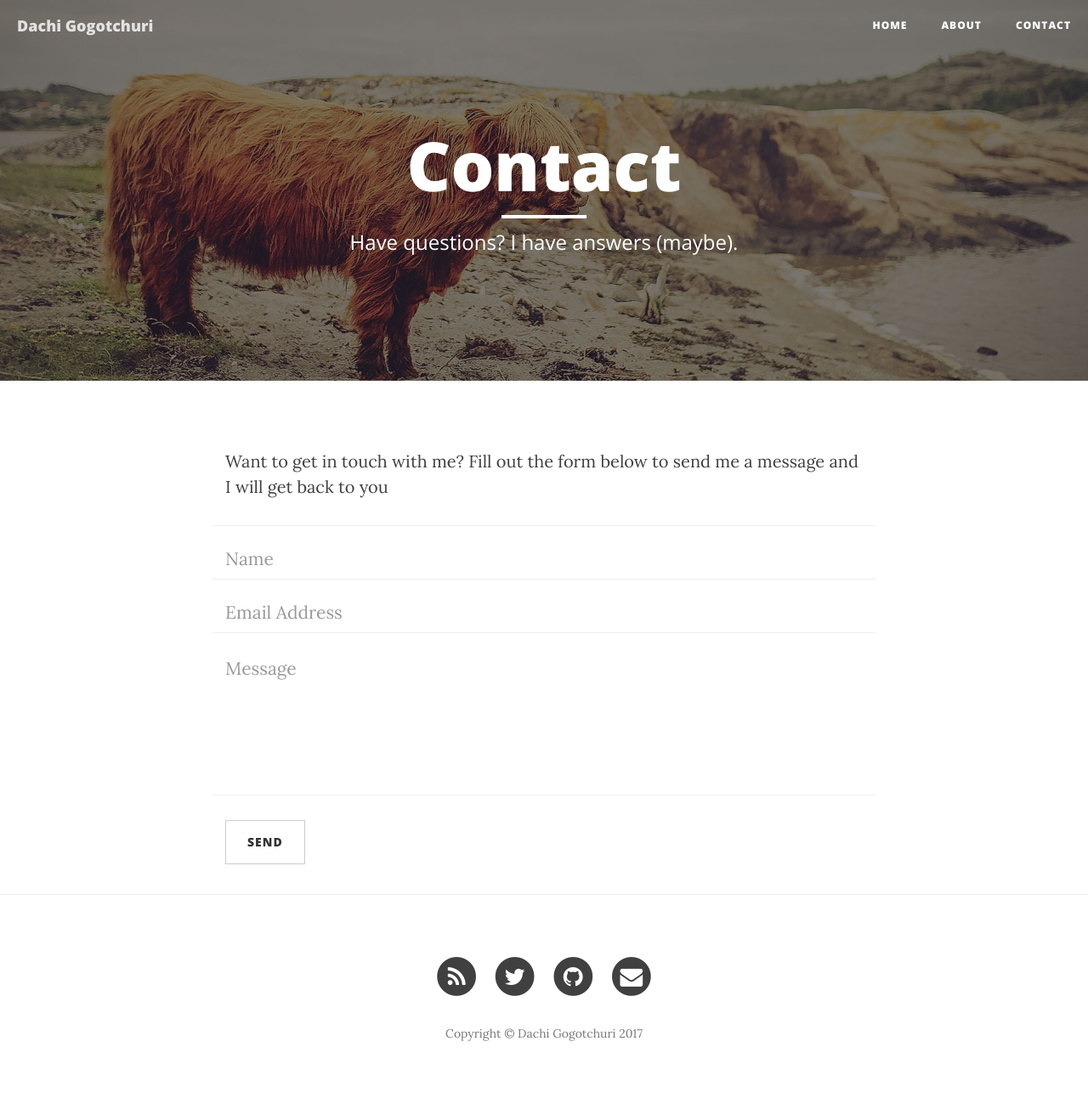
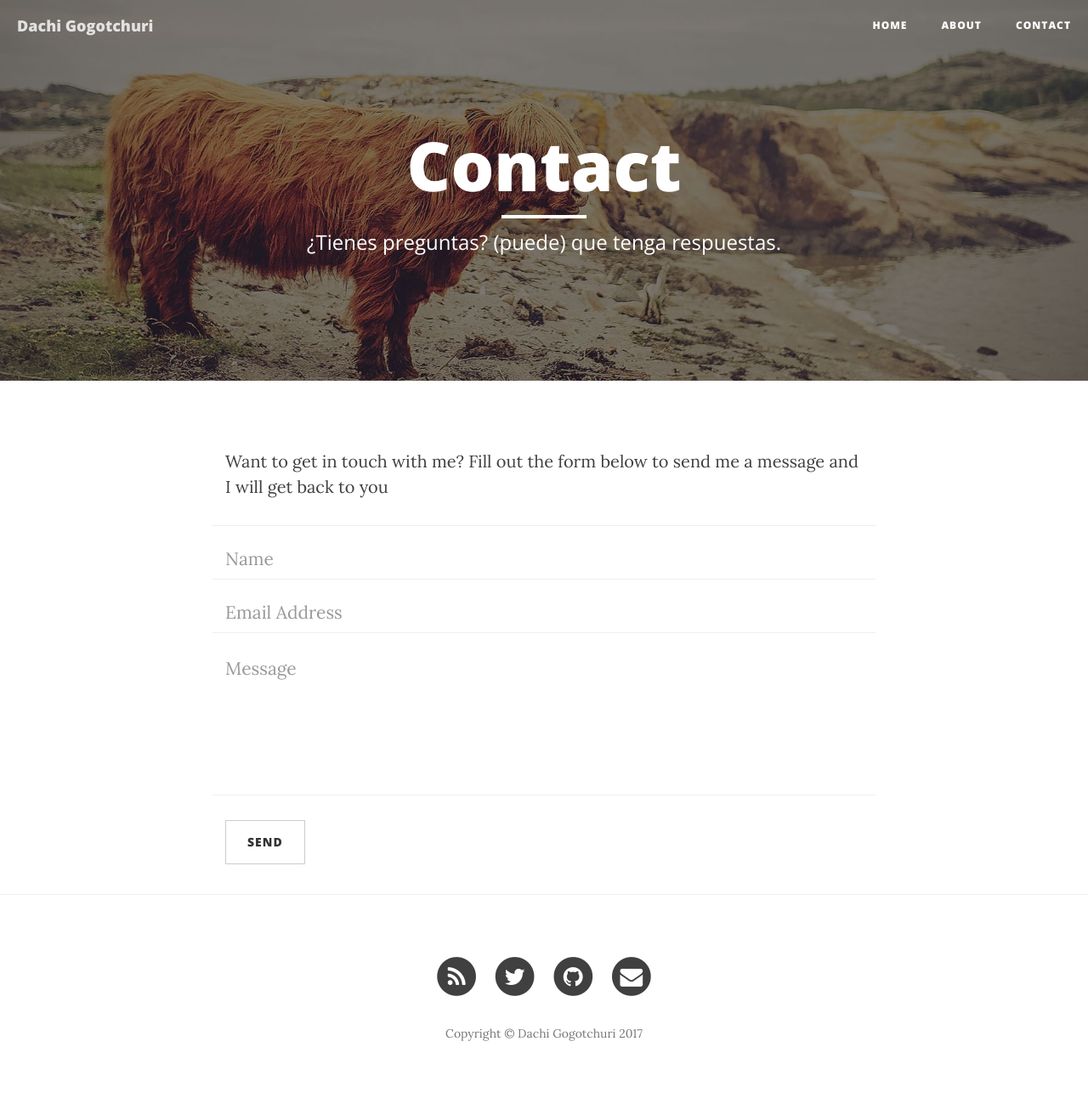
Before and after one commit to dachibox/dachibox.github.io, a Jekyll site: the page built from contact.html, in a window 1280 px wide. Shown: the whole page at 85% size. Built offline with Jekyll 4.4.1, drawn with Linux system fonts in a browser that asks for light colours; nearby versions of some CDN libraries.

Commit message:
Update literals

```diff
--- a/about.html
+++ b/about.html
@@ -1,7 +1,7 @@
 ---
 layout: page
 title: "About"
-description: "This is what I do."
+description: "Esto es lo que hago."
 header-img: "img/about-bg.jpg"
 ---
 
--- a/contact.html
+++ b/contact.html
@@ -1,7 +1,7 @@
 ---
 layout: page
 title: "Contact"
-description: "Have questions? I have answers (maybe)."
+description: "¿Tienes preguntas? (puede) que tenga respuestas."
 header-img: "img/contact-bg.jpg"
 ---
 
```
